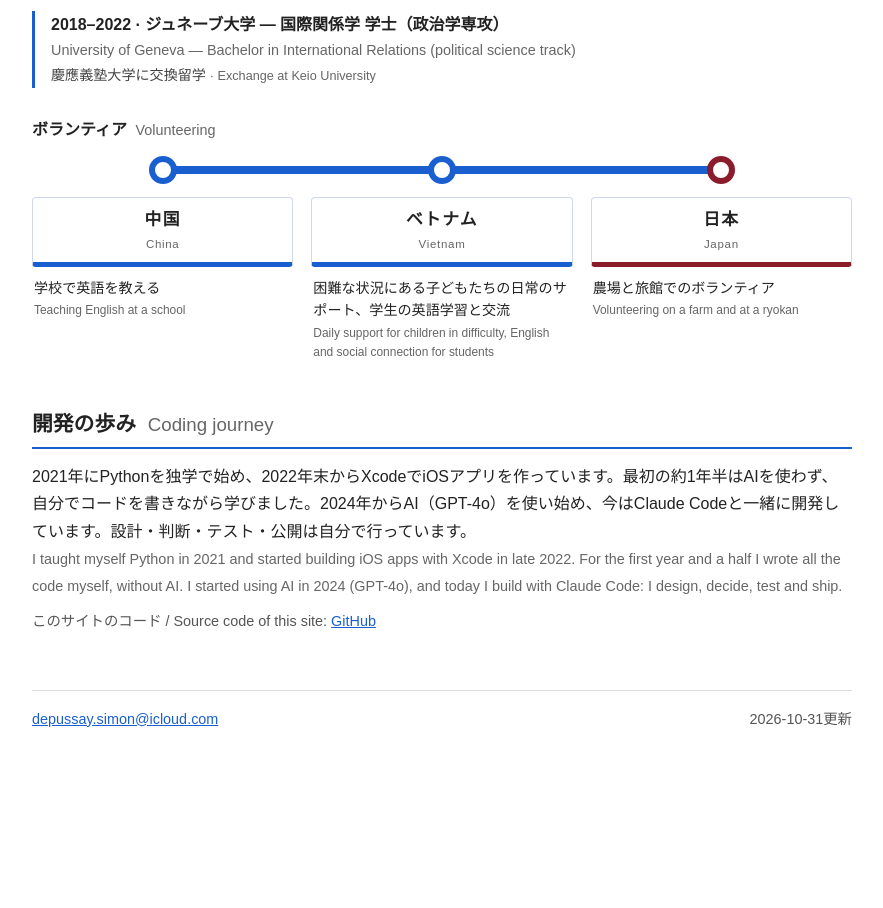
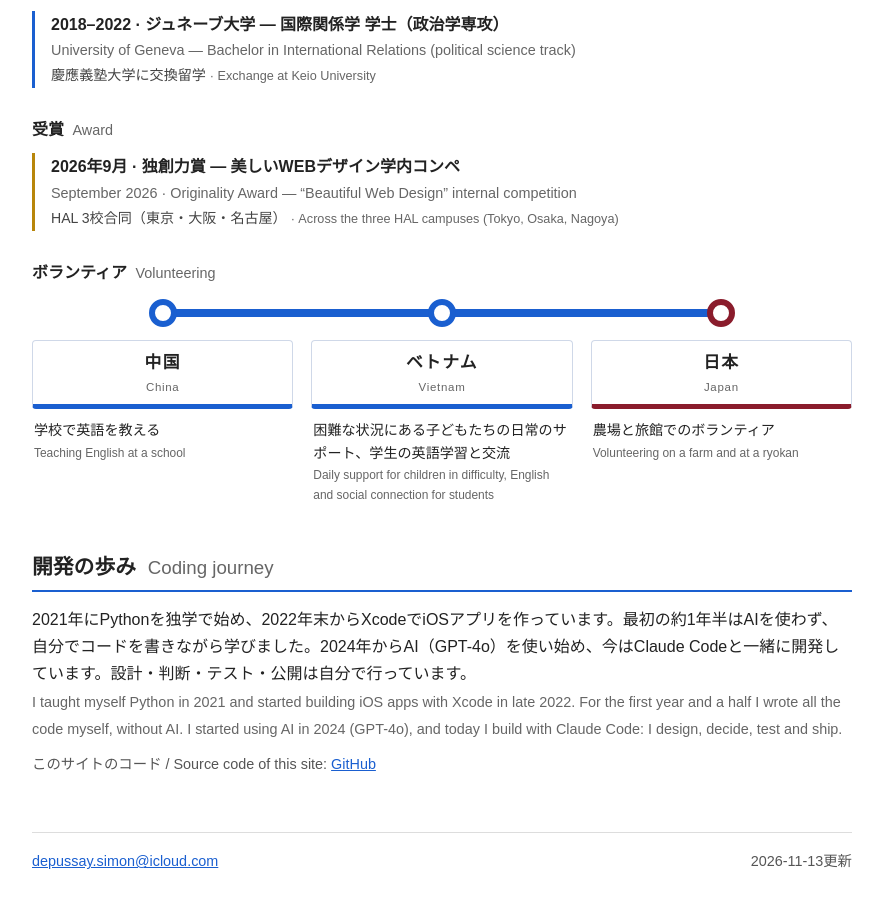
Before and after one commit to simondepussay/simondepussay.com, a website: page public/index.html in a window 1280 px wide. Shown: the part 2811-3719 px from the top of the page, without its empty margins (198-1081 px from the left). Before the commit the page ends 3632 px from the top, so only its background shows below. Drawn offline with Linux system fonts and the light colour scheme.

Commit message:
受賞 独創力賞 を経歴に追加 (#1)
* feat: ajoute le 独創力賞 au parcours

Nouvelle sous-section 受賞 / Award avant la ボランティア, avec un trait
doré pour la distinguer des lignes de parcours. llms.txt est mis à jour
pour que le chat IA du site connaisse le prix. Date du pied de page
passée au 2026-11-13.

* feat: précise que le concours réunit les 3 campus HAL

Tokyo, Osaka et Nagoya, dans la ligne de détail du prix et dans
llms.txt pour le chat IA du site.

---------

Co-authored-by: Simon Depussay <223677675+simondepussay@users.noreply.github.com>

```diff
--- a/public/index.html
+++ b/public/index.html
@@ -262,6 +262,14 @@
         <span class="detail">慶應義塾大学に交換留学 <span class="en">· Exchange at Keio University</span></span>
       </li>
     </ul>
+    <h3 class="sous-titre">受賞 <span class="en">Award</span></h3>
+    <ul class="parcours recompenses">
+      <li>
+        <b>2026年9月 · 独創力賞 — 美しいWEBデザイン学内コンペ</b>
+        <span class="en">September 2026 · Originality Award — “Beautiful Web Design” internal competition</span>
+        <span class="detail">HAL 3校合同（東京・大阪・名古屋） <span class="en">· Across the three HAL campuses (Tokyo, Osaka, Nagoya)</span></span>
+      </li>
+    </ul>
     <h3 class="sous-titre">ボランティア <span class="en">Volunteering</span></h3>
     <ol class="benevolat">
       <li><span class="eki">中国<small>China</small></span><p>学校で英語を教える<span class="en">Teaching English at a school</span></p></li>
@@ -279,7 +287,7 @@
 
   <footer class="pied-accueil">
     <a href="mailto:depussay.simon@icloud.com">depussay.simon@icloud.com</a>
-    <span>2026-10-31更新</span>
+    <span>2026-11-13更新</span>
   </footer>
 
   <button type="button" class="chat-bouton" id="ask-ai">
--- a/public/llms.txt
+++ b/public/llms.txt
@@ -21,6 +21,10 @@ The website also has an AI assistant that answers questions about Simon.
 - 2026–2028: HAL Tokyo, Information Processing (情報処理), 2-year program, graduation expected in March 2028. Favorite subjects: web development, databases, Azure.
 - 2022–2026: Work, languages and personal projects. Internship at a Japanese company exporting to France; assistant roles (France–Japan administration, support for scientific articles); app development; website management; educational materials for children, in a team. One year in Australia to improve English; Japanese studies up to JLPT N2.
 - 2018–2022: University of Geneva (Switzerland), Bachelor in International Relations (political science track), with an exchange at Keio University (Japan).
+
+## Award
+
+- September 2026: Originality Award (独創力賞) at HAL's internal "Beautiful Web Design" competition (美しいWEBデザイン学内コンペ), held across the three HAL campuses (Tokyo, Osaka, Nagoya). Awarded for an artist portfolio site built in plain HTML and CSS; the rules required the code and the images to be made without AI.
 
 ## Volunteering
 
--- a/public/style.css
+++ b/public/style.css
@@ -141,6 +141,8 @@ html { scroll-behavior: smooth; }
 
 .sous-titre { font-size: 1rem; margin: 28px 0 10px; }
 .sous-titre .en { font-weight: normal; margin-left: 4px; }
+/* Un prix se distingue d’une ligne de parcours : trait doré plutôt que bleu. */
+.recompenses > li { border-left-color: #b8860b; }
 /* Bénévolat : un plan de ligne (路線図), un pays par gare — même dessin que la page Clean Work */
 .benevolat { list-style: none; margin: 8px 0 0; padding: 0; display: grid; grid-template-columns: repeat(3, 1fr); gap: 0 18px; position: relative; }
 .benevolat::before { content: ""; position: absolute; left: 16%; right: 16%; top: 13px; height: 8px; border-radius: 4px; background: #1a5fd0; }
```
